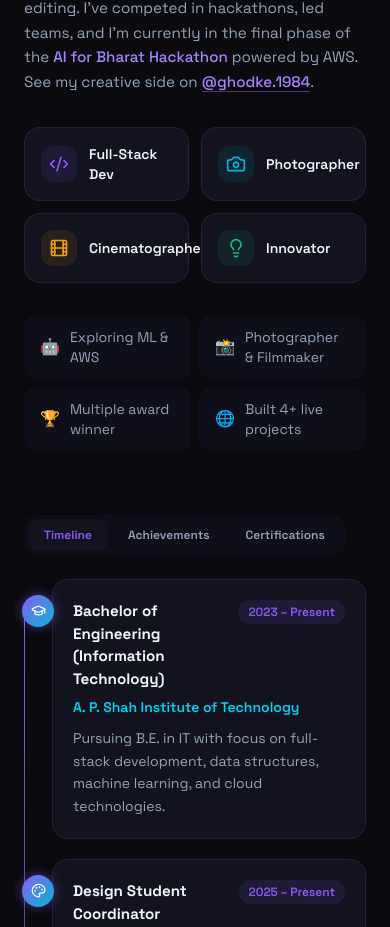
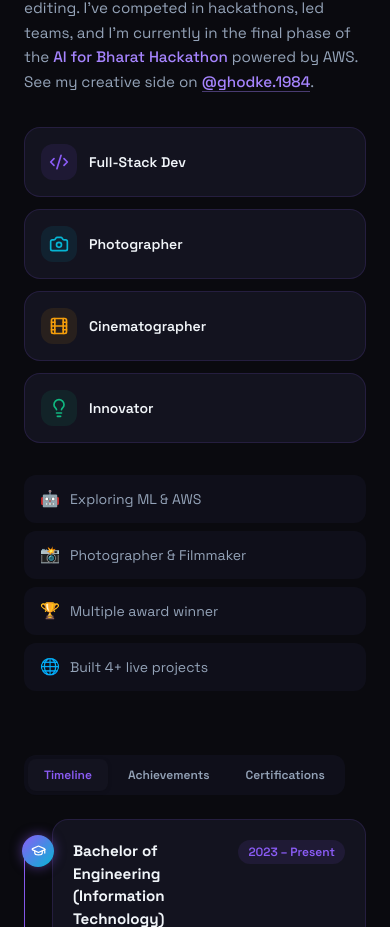
Before and after one commit to PS8760/portfolio, a React (Vite) app in the folder frontend/: page / in a window 390 px wide. Shown: the part 2215-3142 px from the top of the page. Built offline with nearby package versions, Linux system fonts and the light colour scheme.

Commit message:
fix: responsive trait cards on mobile

```diff
--- a/frontend/src/components/About.jsx
+++ b/frontend/src/components/About.jsx
@@ -127,7 +127,7 @@ export default function About() {
             </p>
 
             {/* Trait cards */}
-            <div className="traits-grid grid grid-cols-2 gap-3 mb-8">
+            <div className="traits-grid grid grid-cols-1 sm:grid-cols-2 gap-3 mb-8">
               {traits.map((t) => (
                 <div key={t.label} className="trait-card flex items-center gap-3 p-4 rounded-2xl border cursor-default transition-all duration-300 hover:-translate-y-1"
                   style={{ background: c.surface, borderColor: c.border }}
@@ -142,7 +142,7 @@ export default function About() {
             </div>
 
             {/* Fun facts */}
-            <div className="fun-facts grid grid-cols-2 gap-2">
+            <div className="fun-facts grid grid-cols-1 sm:grid-cols-2 gap-2">
               {funFacts.map((f) => (
                 <div key={f.text} className="fun-fact flex items-center gap-2.5 px-4 py-3 rounded-xl text-sm" style={{ background: c.surface2, color: c.muted }}>
                   <span className="text-base">{f.icon}</span>
```
